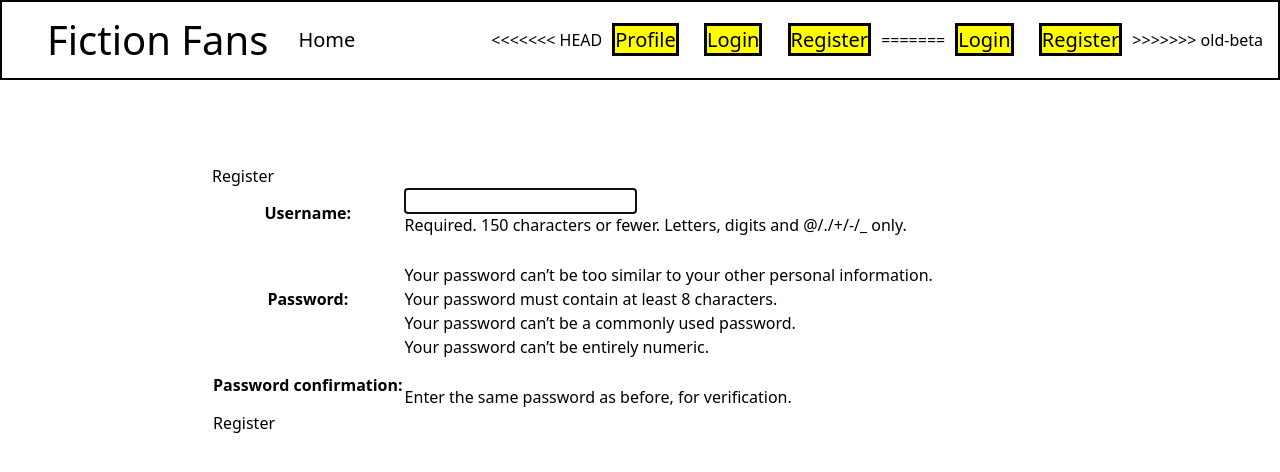
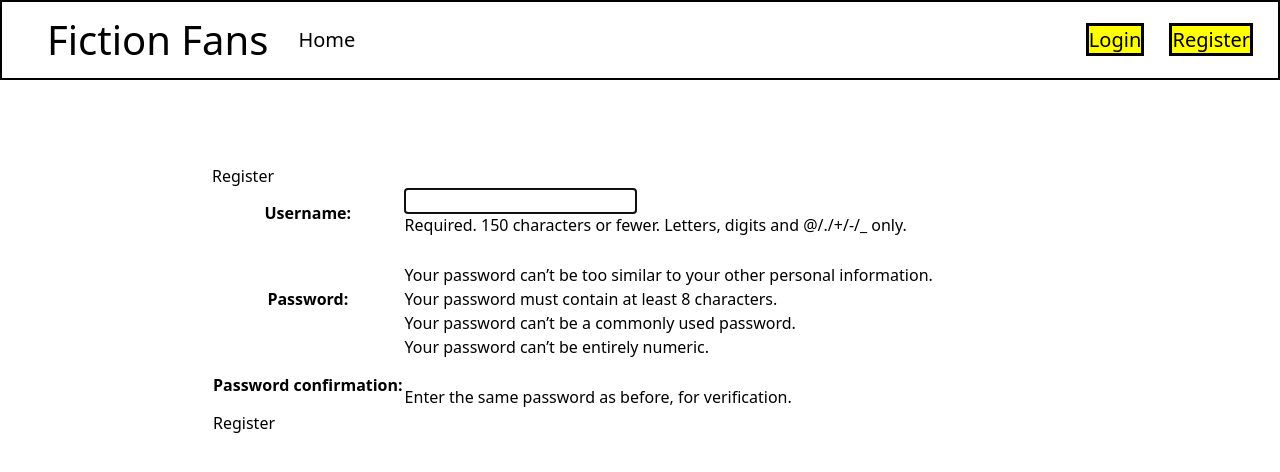
Before and after one commit to chinapat317/Fiction-Fans, a Django app: page /signup/ in a window 1280 px wide. Shown: the top 472 px of the page. Run offline with Django 4.2, Linux system fonts and the light colour scheme; parts of the project's set-up code (start-up, migrations or seed data) failed here and were passed over; some libraries are stand-ins or nearby versions.

Commit message:
roll back to old beta

```diff
--- a/fiction_fans/models/comment_model.py
+++ b/fiction_fans/models/comment_model.py
@@ -8,9 +8,4 @@ class Comment(models.Model):
     chapter = models.ForeignKey(FictionChapter, on_delete=models.CASCADE)
     user = models.ForeignKey(settings.AUTH_USER_MODEL, on_delete=models.CASCADE)
     text = models.CharField(max_length=255)
-<<<<<<< HEAD
     comment_date = models.DateTimeField(auto_now_add=timezone.now())
-=======
-    comment_date = models.DateTimeField(auto_now_add=timezone.now())
-
->>>>>>> old-beta
--- a/fiction_fans/static/css/stylesheet.css
+++ b/fiction_fans/static/css/stylesheet.css
@@ -57,23 +57,6 @@ nav {
     overflow: auto;
 }
 
-<<<<<<< HEAD
-#content.comment_view {
-    height: 300px;
-    width: 500px;
-    /* background-color: aquamarine;  */
-    overflow: scroll;
-}
-
-#content.comment_view h1 {
-    font-family: cursive;
-    font-size: large;
-    font-weight: 400;
-    color: blueviolet;
-}
-
-#content.comment_view p{
-=======
 #content.scroll_view {
     height: 300px;
     width: 500px;
@@ -87,23 +70,13 @@ nav {
 }
 
 #content.scroll_view p{
->>>>>>> old-beta
     font-family: cursive;
     font-size: medium;
     font-weight: 200;
 }
 
-<<<<<<< HEAD
-#content.comment_view date{
-    font-family: cursive;
-    color: darkgray;
-    font-size: small;
-    font-weight: 100;
-}
-=======
 #content.scroll_view date{
     font-family: cursive;
     font-size: small;
     font-weight: 100;
 }
->>>>>>> old-beta
--- a/fiction_fans/templates/base.html
+++ b/fiction_fans/templates/base.html
@@ -17,13 +17,6 @@
         <div class="home">
             <a href="{% url 'fiction_fans:homepage' %}">Home</a>
         </div>
-<<<<<<< HEAD
-        <div class="auth">
-            <a href="{% url 'fiction_fans:profile' %}">Profile</a>
-            <a href="{% url 'login' %}">Login</a>
-            <a href="{% url 'signup' %}">Register</a>
-        </div>
-=======
         {% if user.is_authenticated %}
             <div class="auth">
                 <h1> {{ user.get_username }} </h1>
@@ -34,7 +27,6 @@
                     <a href="{% url 'signup' %}">Register</a>
                 </div>
         {% endif %}
->>>>>>> old-beta
     </nav>
     <body>
             <div id="content">
```
Also changed, not shown: fiction_fans/templates/fiction_fans/chapter_page.html (+0 -13 lines).
